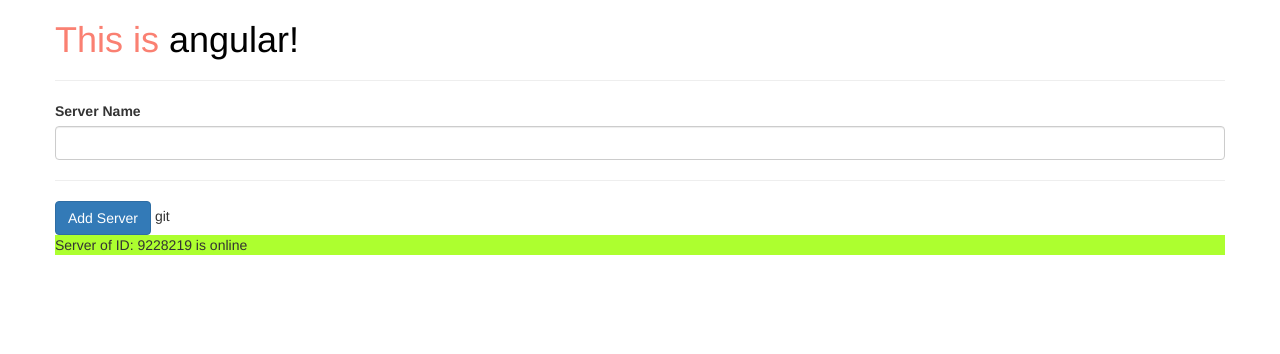
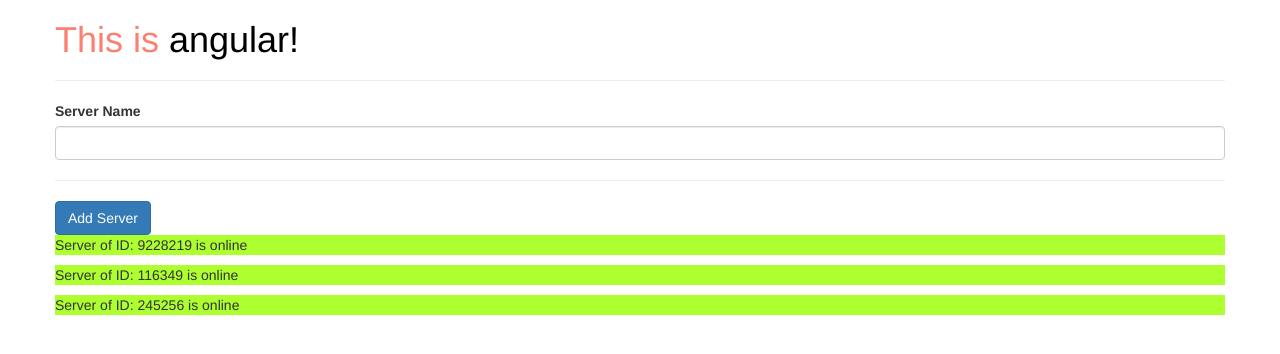
Before and after one commit to Sam44323/Angular-Normal-Starts, an Angular app: page / in a window 1280 px wide. Shown: the top 354 px of the page. Built offline with nearby package versions, Linux system fonts and the light colour scheme.

Commit message:
add: added loop directive for listing

```diff
--- a/src/app/servers/servers.component.html
+++ b/src/app/servers/servers.component.html
@@ -9,6 +9,4 @@
 >
   Add Server
 </button>
-<p *ngIf="showServer">Server was created of name: {{ serverName }}</p>
-git
-<app-server></app-server>
+<app-server *ngFor="let server of serverList"></app-server>
--- a/src/app/servers/servers.component.ts
+++ b/src/app/servers/servers.component.ts
@@ -8,8 +8,8 @@ import { Component, OnInit } from '@angular/core';
 export class ServersComponent implements OnInit {
   addNewServer: boolean = false;
   serverInputName = '';
-  serverName = '';
   showServer: boolean = false;
+  serverList = ['Server 1', 'Server 2', 'Server 3'];
 
   constructor() {
     setTimeout(() => {
@@ -20,7 +20,7 @@ export class ServersComponent implements OnInit {
   ngOnInit(): void {}
 
   onServerCreation = () => {
-    this.serverName = this.serverInputName;
+    this.serverList.push(this.serverInputName);
     this.serverInputName = '';
     this.showServer = true;
   };
```
